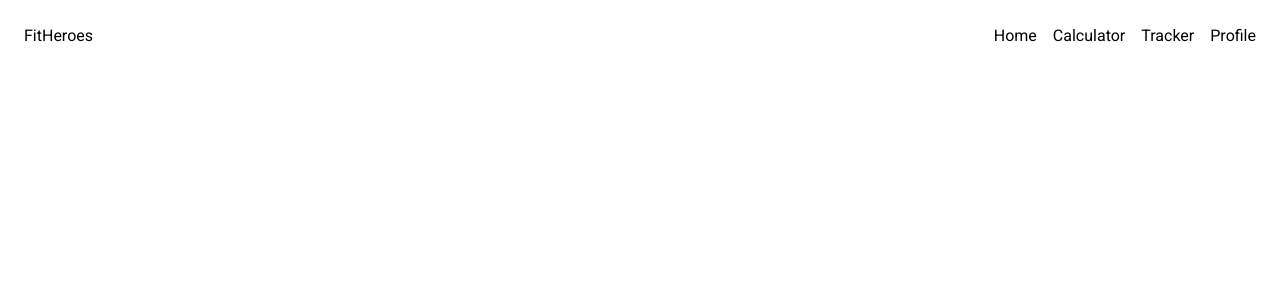
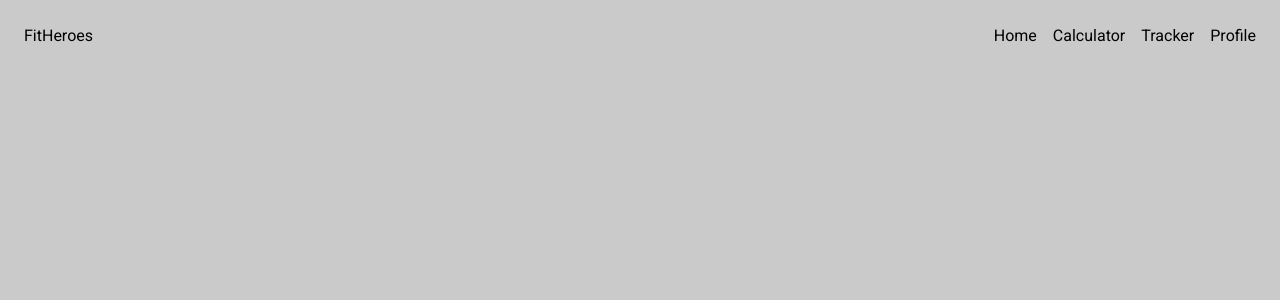
Before and after one commit to pn-code/fit-reservation, a Next.js app: page / in a window 1280 px wide. Shown: the top 300 px of the page. Built offline with nearby package versions, Linux system fonts and the light colour scheme.

Commit message:
Apply global bg color

```diff
--- a/app/globals.css
+++ b/app/globals.css
@@ -6,3 +6,7 @@ input,
 select {
     @apply text-black px-2 rounded-sm py-1 shadow-sm focus:outline-none focus:border-blue-400 focus:ring-2 focus:ring-blue-500 focus:ring-opacity-50;
 }
+
+body {
+    @apply bg-[#cacaca]
+}
```
